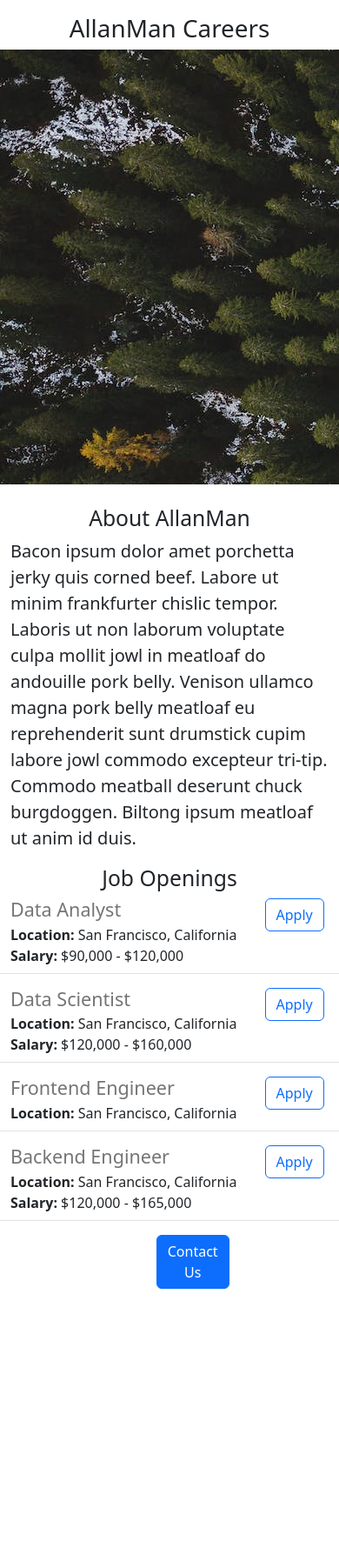
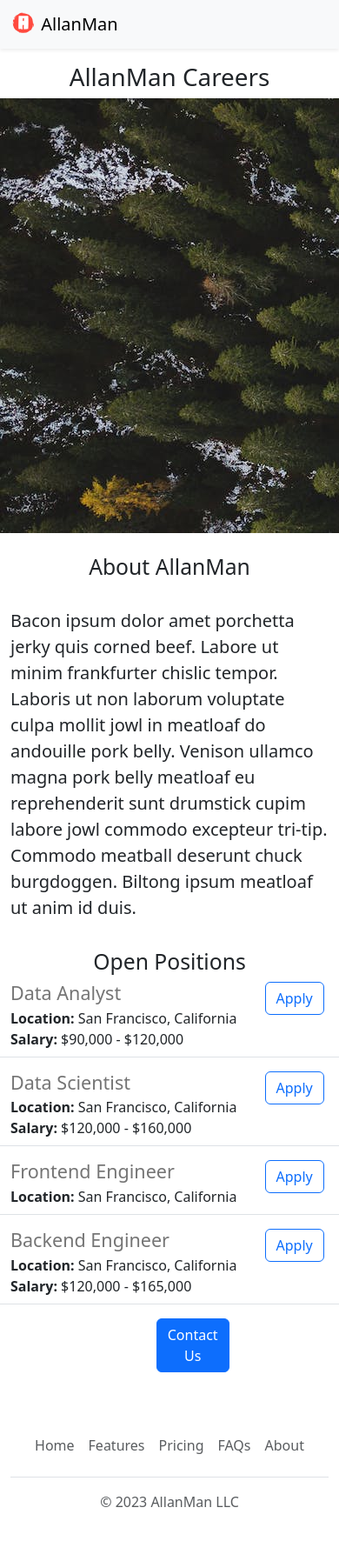
Before and after one commit to Alldayallan/allanman-content-site, a Flask app: page / in a window 390 px wide; the page is wider, and only the part inside the window is pictured. Shown: that part at 87% size. Before the commit the page ends 1482 px from the top of that part, so only its background shows below. Run offline with Flask 3, Linux system fonts and the light colour scheme.

Commit message:
added img and more content

```diff
--- /dev/null
+++ b/templates/footer.html
@@ -0,0 +1,12 @@
+<div class="container">
+  <footer class="py-3 my-4">
+    <ul class="nav justify-content-center border-bottom pb-3 mb-3">
+      <li class="nav-item"><a href="#" class="nav-link px-2 text-body-secondary">Home</a></li>
+      <li class="nav-item"><a href="#" class="nav-link px-2 text-body-secondary">Features</a></li>
+      <li class="nav-item"><a href="#" class="nav-link px-2 text-body-secondary">Pricing</a></li>
+      <li class="nav-item"><a href="#" class="nav-link px-2 text-body-secondary">FAQs</a></li>
+      <li class="nav-item"><a href="#" class="nav-link px-2 text-body-secondary">About</a></li>
+    </ul>
+    <p class="text-center text-body-secondary">&copy; 2023 AllanMan LLC</p>
+  </footer>
+</div>
--- a/templates/home.html
+++ b/templates/home.html
@@ -5,18 +5,27 @@
   <meta http-equiv="X-UA-Compatible" content="IE=edge">
   <meta name="viewport" content="width=device-width, initial-scale=1.0">
   <link href="https://cdn.jsdelivr.net/npm/bootstrap@5.3.2/dist/css/bootstrap.min.css" rel="stylesheet" integrity="sha384-T3c6CoIi6uLrA9TneNEoa7RxnatzjcDSCmG1MXxSR1GAsXEV/Dwwykc2MPK8M2HN" crossorigin="anonymous">
-  <title>AllanMan Things</title>
+  <title>AllanMan Jobs</title>
 
 </head>
 <body>
+  {% include 'nav.html' %}
    <div class="container">
     <h1 class="text-center mt-3 mb-2">{{company_name}} Careers</h1>
    </div>
       <img class="w-auto h-auto" id="banner" src="https://allanman-content-site.aldev408.repl.co/static/banner.jpg">
    <div class="container">
-    <h2 class="text-center mt-4">About AllanMan</h2>
-      <p style="font-weight: 400;" class="lead">Bacon ipsum dolor amet porchetta jerky quis corned beef. Labore ut minim frankfurter chislic tempor. Laboris ut non laborum voluptate culpa mollit jowl in meatloaf do andouille pork belly. Venison ullamco magna pork belly meatloaf eu reprehenderit sunt drumstick cupim labore jowl commodo excepteur tri-tip. Commodo meatball deserunt chuck burgdoggen. Biltong ipsum meatloaf ut anim id duis.</p>
-    <h2 class="text-center">Job Openings</h2>
+    <h2 class="text-center mt-4 mb-6">About AllanMan</h2>
+     <div class="row" style="margin-bottom:16px;">
+       <div class="col-md-8">
+      <p style="font-weight: 400;" class="lead mt-4">Bacon ipsum dolor amet porchetta jerky quis corned beef. Labore ut minim frankfurter chislic tempor. Laboris ut non laborum voluptate culpa mollit jowl in meatloaf do andouille pork belly. Venison ullamco magna pork belly meatloaf eu reprehenderit sunt drumstick cupim labore jowl commodo excepteur tri-tip. Commodo meatball deserunt chuck burgdoggen. Biltong ipsum meatloaf ut anim id duis.
+      </p>
+       </div>
+       <div class="d-none d-md-block col-md-4">
+        <img src="/static/people.jpg" style="height: 320px; border-radius:4px;">
+       </div>
+       </div>
+    <h2 class="text-center">Open Positions</h2>
     <div>
       {% for job in jobs %}
         {% include 'jobitem.html' %}
@@ -27,5 +36,6 @@
        <p class='Copyright 2023, AllanMan'></p>
      </div>
     </div>
+  {% include 'footer.html' %}
 </body>
 </html>
--- /dev/null
+++ b/templates/nav.html
@@ -0,0 +1,9 @@
+<nav class="navbar bg-body-tertiary shadow-sm fixed-top">
+  <div class="container-fluid">
+    <a class="navbar-brand" href="#">
+      <img src="/static/allanman_logo.svg" alt="Logo" width="30" height="24" class="d-inline-block align-text-top">
+      AllanMan
+    </a>
+  </div>
+</nav>
+<div style="height: 56px;"></div>
```
Also changed, not shown: static/allanman_logo.svg (added), static/people.jpg (added).
